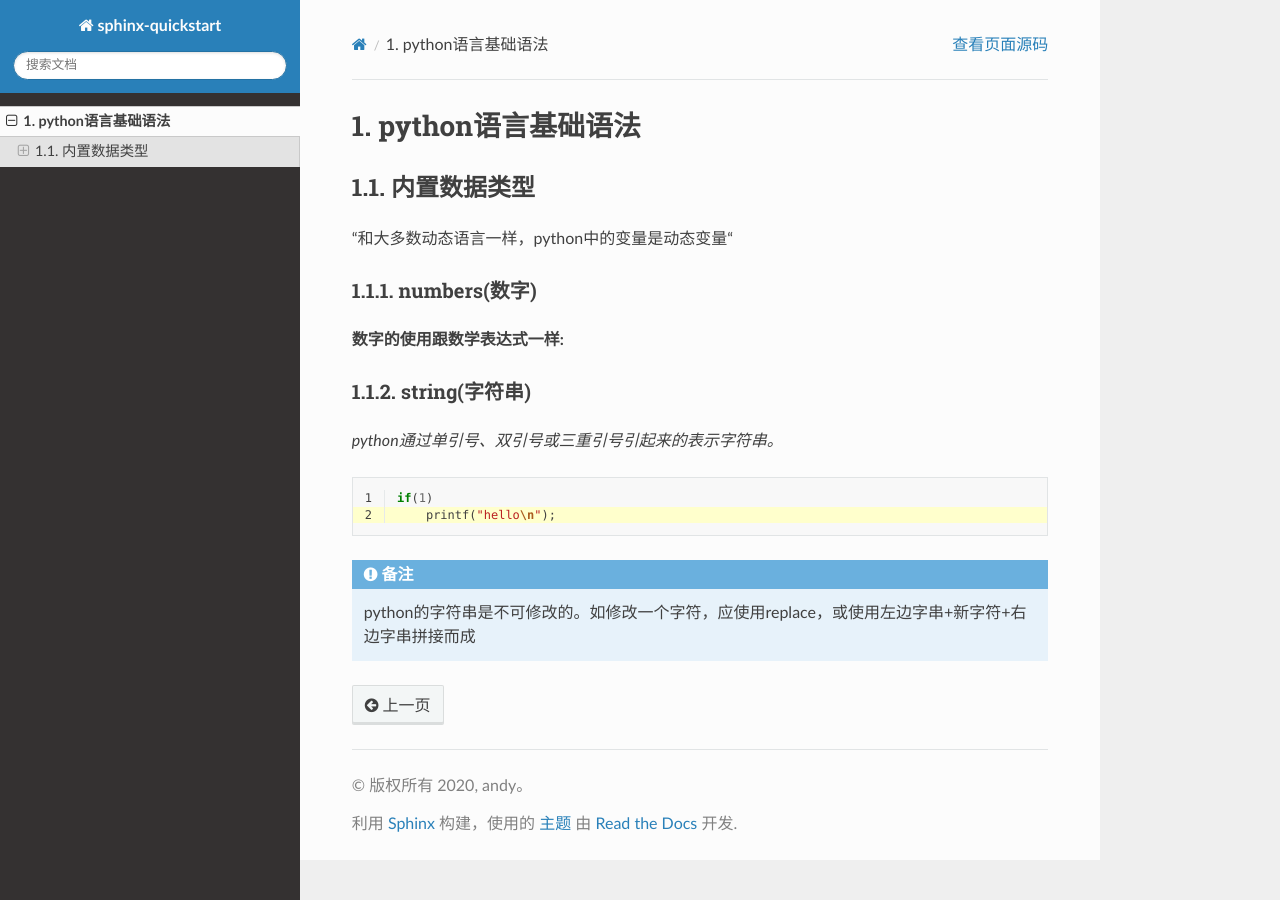
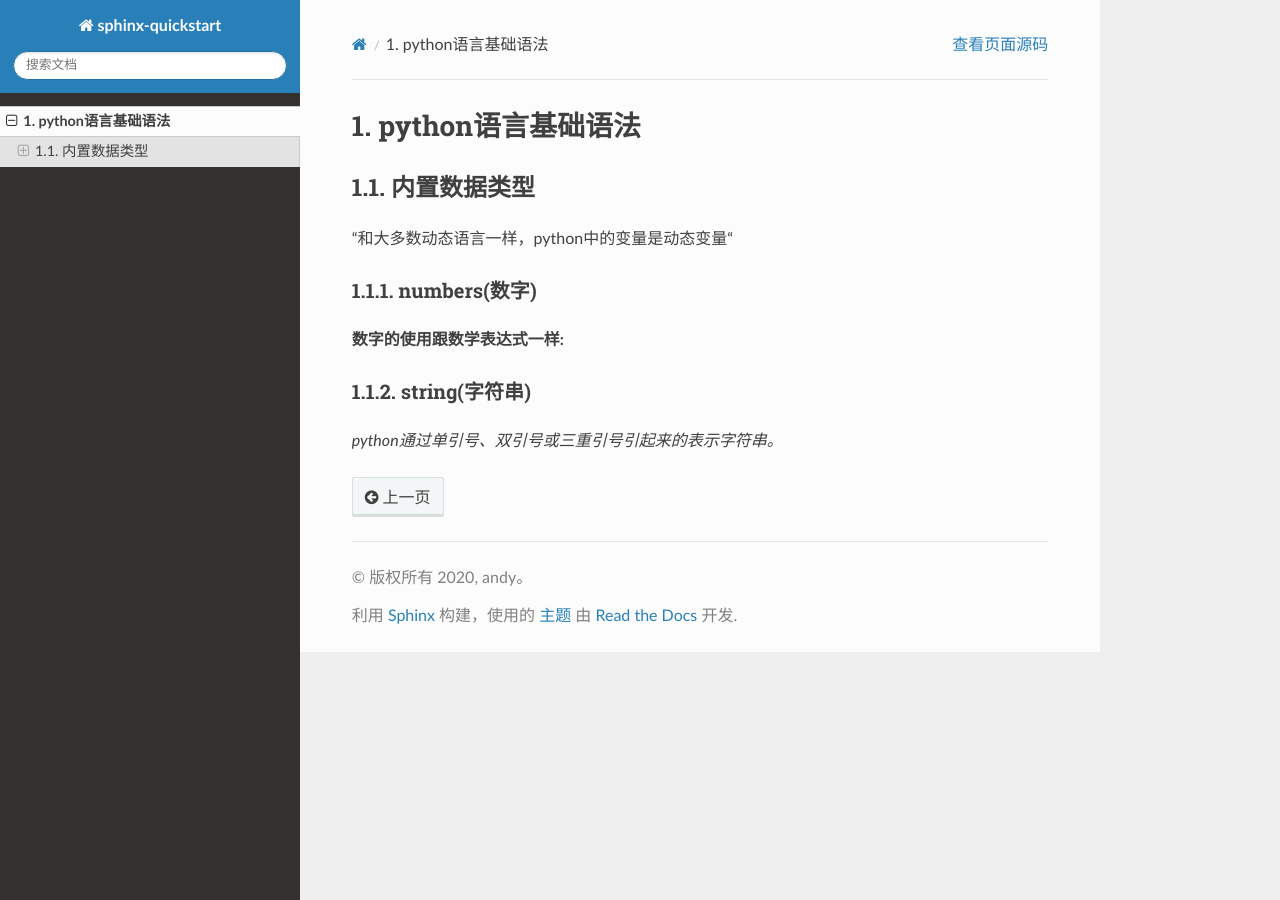
Before and after one commit to icomm-semi/icomm-docs, a Sphinx documentation site: the page built from source/chapter1.rst, in a window 1280 px wide. Built offline with Sphinx 7.4.7 and the Read the Docs theme 2.0.0, drawn with Linux system fonts in a browser that asks for light colours.

Commit message:
Update chapter1.rst

```diff
--- a/source/chapter1.rst
+++ b/source/chapter1.rst
@@ -15,13 +15,3 @@ string(字符串)
 ++++++++++++++++++++
 
 *python通过单引号、双引号或三重引号引起来的表示字符串。*
-
-.. code-block::
-    :linenos:
-    :emphasize-lines: 2
-
-    if(1)
-        printf("hello\n");
-
-.. note::
-    python的字符串是不可修改的。如修改一个字符，应使用replace，或使用左边字串+新字符+右边字串拼接而成
```
